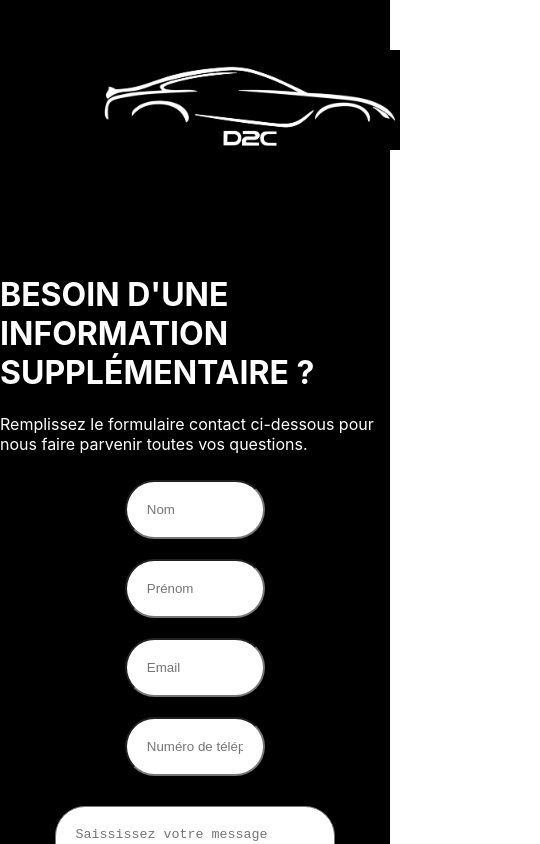
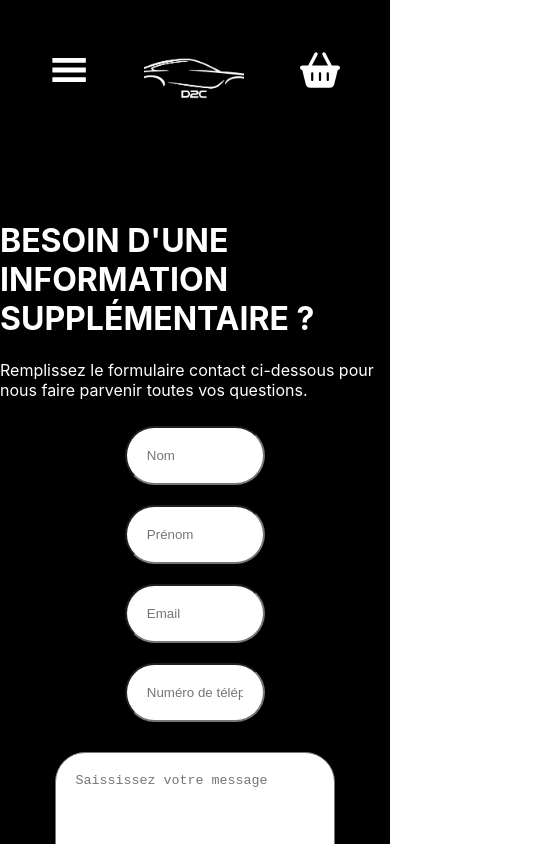
Before and after one commit to OliverMunian/Frontend_Dream2car, a Next.js app: page /contact in a window 390 px wide. Shown: the top 844 px of the page, 540 px wide, since content can reach past the window. Built offline with nearby package versions, Linux system fonts and the light colour scheme.

Commit message:
update front

```diff
--- a/components/Head.js
+++ b/components/Head.js
@@ -34,9 +34,10 @@ function Header() {
           onClick={() => handlePress()}
         />
         <div className={styles.titleLogo}>
-          <Link href="/">
-            <Image src={Logo} width={300} height={100} />
-          </Link>
+          {/* <Link href="/"> */}
+            {/* <Image src={Logo} width={300} height={100} /> */}
+            <div className={styles.logoimg}></div>
+          {/* </Link> */}
           {/* <Image src={Logo} width={300} height={100} /> */}
         </div>
         <Link href="/basket">
--- a/styles/Home.module.css
+++ b/styles/Home.module.css
@@ -984,3 +984,25 @@
     width: 60%;
   }
 }
+
+@media screen and (max-width: 430px) {
+  .title{
+    font-size: 40px;
+  }
+  .accrocheDescription h1{
+    font-size: 55px;
+  }
+  .titleDescription{
+    font-size: 55px;
+  }
+
+  .luckDescription{
+    top: 270px;
+    width: 40%;
+    padding: 0;
+  }
+
+  .luckDescription h1{
+    font-size: 30px;
+  }
+}
--- a/styles/Navbar.module.css
+++ b/styles/Navbar.module.css
@@ -10,6 +10,17 @@
     display: flex;
     flex-direction: column;
     align-items: center;
+    width: 30%;
+}
+
+.logoimg{
+  background-image: url('../public/dreamCar-logo.png');
+  background-size: contain;
+  background-repeat: no-repeat;
+  background-size: cover;
+  background-position: center;
+  width: 100%;
+  height: 150px;
 }
 
 .basketAmount{
@@ -112,3 +123,14 @@
 .contact:hover h1 {
   color: rgb(210, 22, 210);
 }
+
+
+
+
+/*MEDIA QUERIES*/
+@media screen and (max-width: 430px) {
+  .logoimg{
+    width: 90%;
+    height: 50px;
+  }
+}
```
